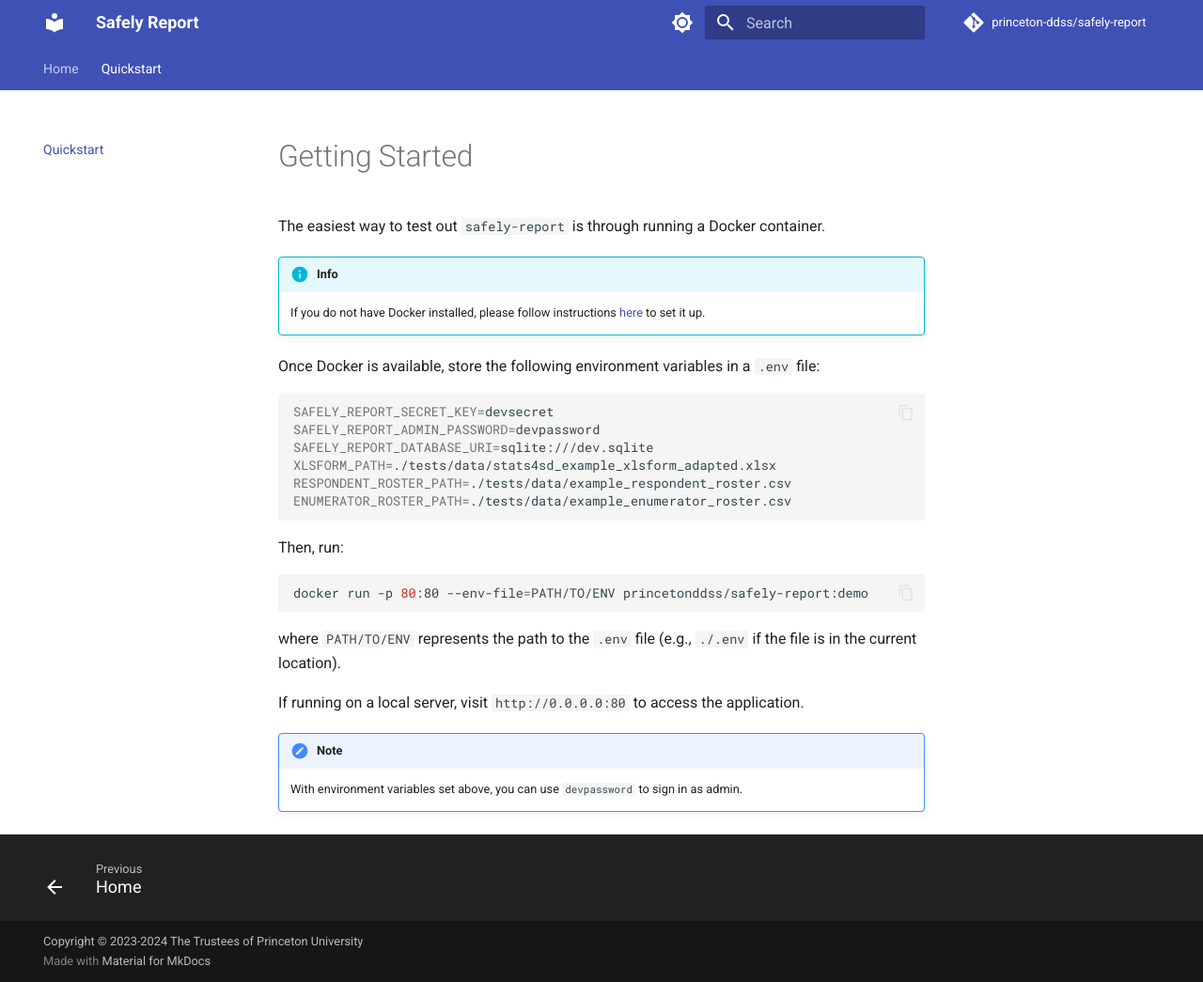
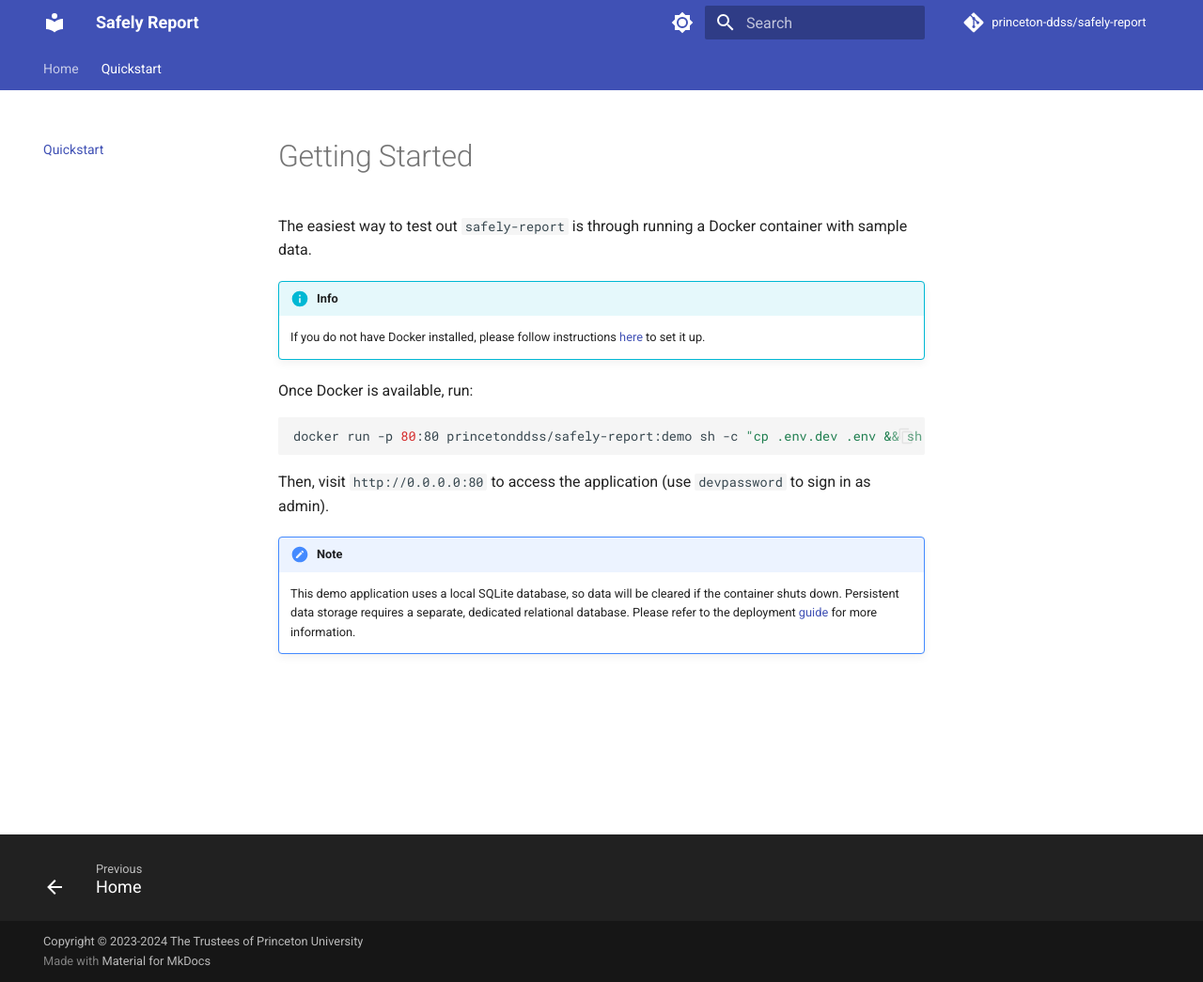
Before and after one commit to sylvaingchassang/ddss-safely-report, an MkDocs documentation site: the page built from docs/mkdocs/quickstart.md, in a window 1280 px wide and 1045 px high. Shown: the whole window at 94% size. Built offline with MkDocs 1.6.1 and Material for MkDocs 9.7.7, drawn with Linux system fonts in a browser that asks for light colours; comment, search, counter and statistics services are not loaded.

Commit message:
Simplify quickstart instructions

````diff
--- a/docs/mkdocs/quickstart.md
+++ b/docs/mkdocs/quickstart.md
@@ -1,34 +1,22 @@
 # Getting Started
 
-The easiest way to test out `safely-report` is through running a Docker container.
+The easiest way to test out `safely-report` is through running a Docker container with sample data.
 
 !!! info
 
     If you do not have Docker installed, please follow instructions
     [here](https://docs.docker.com/get-docker/) to set it up.
 
-Once Docker is available, store the following environment variables in a `.env` file:
+Once Docker is available, run:
 
 ```bash
-SAFELY_REPORT_SECRET_KEY=devsecret
-SAFELY_REPORT_ADMIN_PASSWORD=devpassword
-SAFELY_REPORT_DATABASE_URI=sqlite:///dev.sqlite
-XLSFORM_PATH=./tests/data/stats4sd_example_xlsform_adapted.xlsx
-RESPONDENT_ROSTER_PATH=./tests/data/example_respondent_roster.csv
-ENUMERATOR_ROSTER_PATH=./tests/data/example_enumerator_roster.csv
+docker run -p 80:80 princetonddss/safely-report:demo sh -c "cp .env.dev .env && sh docker-entrypoint.sh"
 ```
 
-Then, run:
-
-```bash
-docker run -p 80:80 --env-file=PATH/TO/ENV princetonddss/safely-report:demo
-```
-
-where `PATH/TO/ENV` represents the path to the `.env` file
-(e.g., `./.env` if the file is in the current location).
-
-If running on a local server, visit `http://0.0.0.0:80` to access the application.
+Then, visit `http://0.0.0.0:80` to access the application (use `devpassword` to sign in as admin).
 
 !!! note
 
-    With environment variables set above, you can use `devpassword` to sign in as admin.
+    This demo application uses a local SQLite database, so data will be cleared if the container shuts down.
+    Persistent data storage requires a separate, dedicated relational database.
+    Please refer to the deployment [guide](deploy_app.md) for more information.
````
